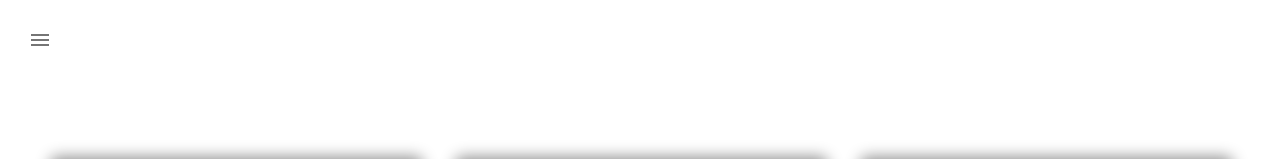
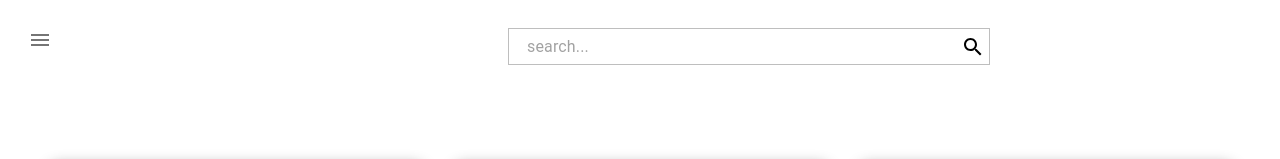
Before and after one commit to WellesleyMussolini/My-Movie-List, a React (Create React App) app: page / in a window 1280 px wide. Shown: the top 159 px of the page. Built offline with nearby package versions, Linux system fonts and the light colour scheme.

Commit message:
input-styled

```diff
--- a/src/pages/Home/Home.jsx
+++ b/src/pages/Home/Home.jsx
@@ -1,18 +1,24 @@
 import React, { useState } from "react";
 import ProductCard from "../../components/Card/Product-Card";
 import Sidebar from "../../components/Sidebar/Sidebar";
-import { HamburguerIcon, Wrapper } from "./home.styles";
+import { Header, HamburguerIcon, SearchContainer, InputText, SearchIconStyled, Wrapper } from "./home.styles";
 
 function Home() {
   const [openSidebar, setOpenSidebar] = useState(false);
 
   return (
     <>
-      <HamburguerIcon onClick={() => setOpenSidebar(true)} />
-      <Sidebar
-        openSidebar={openSidebar}
-        handleClose={() => setOpenSidebar(false)}
-      />
+      <Header>
+        <HamburguerIcon onClick={() => setOpenSidebar(true)} />
+        <Sidebar
+          openSidebar={openSidebar}
+          handleClose={() => setOpenSidebar(false)}
+        />
+        <SearchContainer>
+          <InputText type="search" placeholder="search..." />
+          <SearchIconStyled />
+        </SearchContainer>
+      </Header>
       <Wrapper>
         <ProductCard
           imgSrc="https://a-static.mlcdn.com.br/800x560/imac-27-apple-intel-core-i5-8gb-512gb-ssd-prateado/magazineluiza/226883300/b71738733735f8968100cbe86f589b30.jpg"
--- a/src/pages/Home/home.styles.jsx
+++ b/src/pages/Home/home.styles.jsx
@@ -1,6 +1,55 @@
 import { styled } from "@mui/system";
 import Box from "@mui/material/Box";
 import MenuIcon from "@mui/icons-material/Menu";
+import SearchIcon from '@mui/icons-material/Search';
+import TextField from '@mui/material/TextField';
+
+export const Header = styled(Box)({
+  display: "grid",
+  gridTemplateColumns: "30em auto",
+  flexDirection: "row",
+  zIndex: "10",
+});
+
+export const SearchContainer = styled(Box)({
+  display: "flex",
+  justifyContent: "center",
+  alignItems: "center",
+  backgroundColor: "#fff",
+  border: "1px solid #bebebe",
+  maxWidth: "30em",
+  height: "35px",
+});
+
+export const InputText = styled(TextField)({
+  "& .MuiInputBase-root": {
+    height: "35px",
+    width: "28em",
+  },
+
+  "& .MuiOutlinedInput-notchedOutline": {
+     border: "red",
+  },
+  "& .MuiOutlinedInput-root.Mui-focused .MuiOutlinedInput-notchedOutline": {
+     border: "red",
+  }
+});
+
+// export const InputText = styled("input")({
+//   display: "flex",
+//   justifyContent: "center",
+//   alignItems: "center",
+//   background: "transparent",
+//   border: "none",
+//   borderRadius: "50px",
+//   width: "33em",
+//   outline: "none",
+//   height: "35px",
+// });
+
+export const SearchIconStyled = styled(SearchIcon)({
+  cursor: "pointer",
+});
 
 export const Wrapper = styled(Box)({
   display: "flex",
```
Also changed, not shown: src/pages/Home/styles.module.css (deleted, +0 -14 lines).
